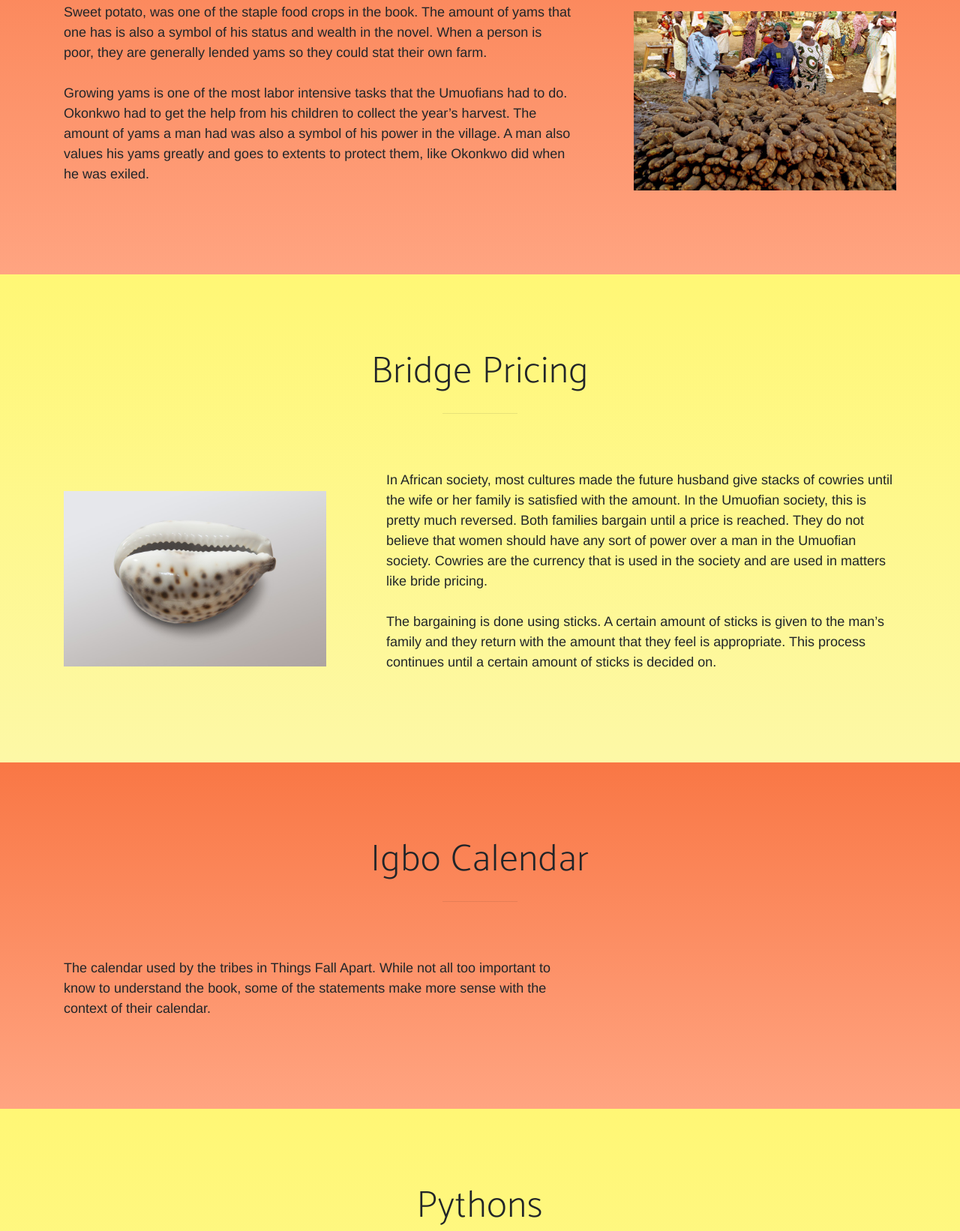
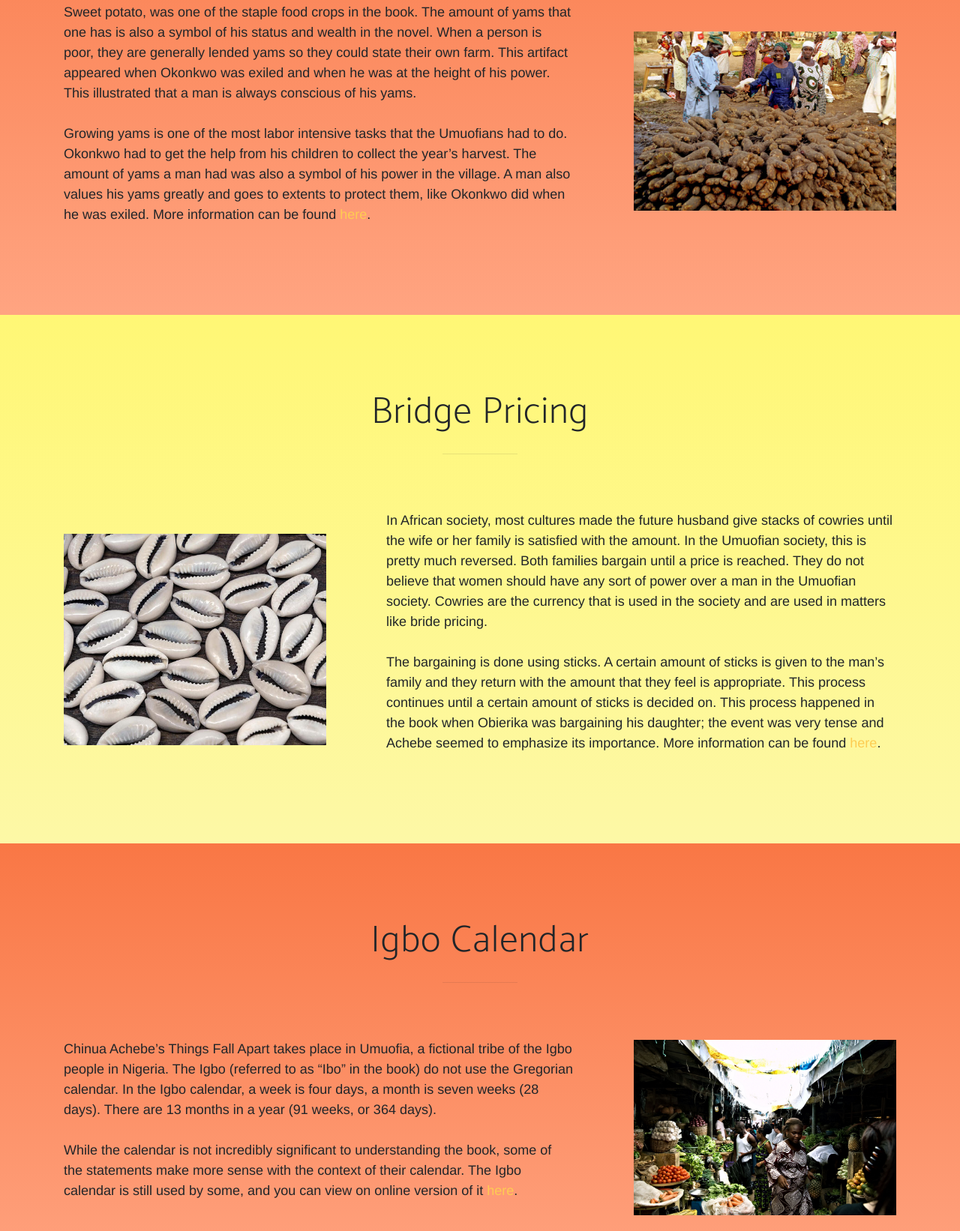
Before and after one commit to isaacbuckman/ThingsFallApart, a plain HTML site: page index.html in a window 1280 px wide. Shown: the part 1736-3378 px from the top of the page at 75% size. Drawn offline with Linux system fonts and the light colour scheme; a web font is replaced by a local one.

Commit message:
Add files via upload

```diff
--- a/index.html
+++ b/index.html
@@ -87,10 +87,10 @@
         </div>
         <div class="row">
           <div class="col-4 my-auto">
-            <img src="img/kola-nut.jpg" class="img-fluid" alt="">
+            <a href="http://kolanutcash.blogspot.com/2011/12/importance-of-kolanut-in-igboland.html"><img src="img/kola-nut.jpg" class="img-fluid" alt=""></a>
           </div>
           <div class="col-8 my-auto">
-			<p class="right">The kola nut is repeatedly referred to in Things Fall Apart. It is an honor to be the one to break the kola nut and it is said that “he who brings kola brings life.” The blog describes how the kola nut is related to Igbo traditions and provides images of what it looks like.<br><br>According to Vitus Ejiogu, the kola nut represents happiness, love for others, and unity. It must be presented as a welcome to guests or as good gesture for settling disputes. The importance of the kola nut is similar to the American tradition, “never show up empty-handed.” Typically, the kola nut is brought by visitors, broken by the eldest man in the room and then passed around on closest relation. Women are traditionally not allowed to break the kola nut.</p>
+			<p class="right">The kola nut is repeatedly referred to in Things Fall Apart. It is an honor to be the one to break the kola nut and it is said that “he who brings kola brings life.” The blog describes how the kola nut is related to Igbo traditions and provides images of what it looks like.<br><br>According to Vitus Ejiogu, the kola nut represents happiness, love for others, and unity. It must be presented as a welcome to guests or as good gesture for settling disputes. The importance of the kola nut is similar to the American tradition, “never show up empty-handed.” Typically, the kola nut is brought by visitors, broken by the eldest man in the room and then passed around on closest relation. Women are traditionally not allowed to break the kola nut. More information can be found <a href="http://kolanutcash.blogspot.com/2011/12/importance-of-kolanut-in-igboland.html">here</a>.</p>
           </div>
         </div>
       </div>
@@ -104,10 +104,10 @@
         </div>
         <div class="row">
 		  <div class="col-8 my-auto">
-			<p class="left">Sweet potato, was one of the staple food crops in the book. The amount of yams that one has is also a symbol of his status and wealth in the novel. When a person is poor, they are generally lended yams so they could stat their own farm. <br><br>Growing yams is one of the most labor intensive tasks that the Umuofians had to do. Okonkwo had to get the help from his children to collect the year’s harvest. The amount of yams a man had was also a symbol of his power in the village. A man also values his yams greatly and goes to extents to protect them, like Okonkwo did when he was exiled.</p>
+			<p class="left">Sweet potato, was one of the staple food crops in the book. The amount of yams that one has is also a symbol of his status and wealth in the novel. When a person is poor, they are generally lended yams so they could state their own farm. This artifact appeared when Okonkwo was exiled and when he was at the height of his power. This illustrated that a man is always conscious of his yams.<br><br>Growing yams is one of the most labor intensive tasks that the Umuofians had to do. Okonkwo had to get the help from his children to collect the year’s harvest. The amount of yams a man had was also a symbol of his power in the village. A man also values his yams greatly and goes to extents to protect them, like Okonkwo did when he was exiled. More information can be found <a href="http://www.bbc.com/news/world-africa-11385436">here</a>.</p>
           </div>
           <div class="col-4 my-auto">
-            <img src="img/yams.jpg" class="img-fluid" alt="">
+            <a href="http://www.bbc.com/news/world-africa-11385436"><img src="img/yams.jpg" class="img-fluid" alt=""></a>
           </div>
         </div>
       </div>
@@ -121,10 +121,10 @@
         </div>
         <div class="row">
           <div class="col-4 my-auto">
-            <img src="img/cowries.jpg" class="img-fluid" alt="">
+            <a href="http://www.bbc.com/news/world-africa-33810273"><img src="img/cowries-2.jpg" class="img-fluid" alt=""></a>
           </div>
           <div class="col-8 my-auto">
-			<p class="right">In African society, most cultures made the future husband give stacks of cowries until the wife or her family is satisfied with the amount. In the Umuofian society, this is pretty much reversed. Both families bargain until a price is reached. They do not believe that women should have any sort of power over a man in the Umuofian society. Cowries are the currency that is used in the society and are used in matters like bride pricing.<br><br>The bargaining is done using sticks. A certain amount of sticks is given to the man’s family and they return with the amount that they feel is appropriate. This process continues until a certain amount of sticks is decided on.</p>
+			<p class="right">In African society, most cultures made the future husband give stacks of cowries until the wife or her family is satisfied with the amount. In the Umuofian society, this is pretty much reversed. Both families bargain until a price is reached. They do not believe that women should have any sort of power over a man in the Umuofian society. Cowries are the currency that is used in the society and are used in matters like bride pricing.<br><br>The bargaining is done using sticks. A certain amount of sticks is given to the man’s family and they return with the amount that they feel is appropriate. This process continues until a certain amount of sticks is decided on. This process happened in the book when Obierika was bargaining his daughter; the event was very tense and Achebe seemed to emphasize its importance. More information can be found <a href="http://www.bbc.com/news/world-africa-33810273">here</a>.</p>
           </div>
         </div>
       </div>
@@ -138,10 +138,10 @@
         </div>
         <div class="row">
 		  <div class="col-8 my-auto">
-			<p class="left">The calendar used by the tribes in Things Fall Apart. While not all too important to know to understand the book, some of the statements make more sense with the context of their calendar.</p>
+			<p class="left">Chinua Achebe’s Things Fall Apart takes place in Umuofia, a fictional tribe of the Igbo people in Nigeria. The Igbo (referred to as “Ibo” in the book) do not use the Gregorian calendar. In the Igbo calendar, a week is four days, a month is seven weeks (28 days). There are 13 months in a year (91 weeks, or 364 days).<br><br>While the calendar is not incredibly significant to understanding the book, some of the statements make more sense with the context of their calendar. The Igbo calendar is still used by some, and you can view on online version of it <a href="https://igbocalendar.com/">here</a>.</p>
           </div>
           <div class="col-4 my-auto">
-            <img src="img/sundial.jpg" class="img-fluid" alt="">
+            <a href="https://igbocalendar.com/"><img src="img/calendar.jpg" class="img-fluid" alt=""></a>
           </div>
         </div>
       </div>
@@ -155,10 +155,10 @@
         </div>
         <div class="row">
           <div class="col-4 my-auto">
-            <img src="img/python.jpg" class="img-fluid" alt="">
+            <a href="https://newafrikan77.wordpress.com/2018/04/22/ala-ani-the-mother-earth-goddess-of-them-all-igbo-odinani/"><img src="img/python.jpg" class="img-fluid" alt=""></a>
           </div>
           <div class="col-8 my-auto">
-			<p class="right">In Things Fall Apart by Chinua Achebe, a character named Enoch kills and eats a python in rejection of his previous religion and as a convert to Christianity. This leads heated debates on Enoch’s punishment, whether new Christian converts should switch back to their traditional religion, and how the tribe in Umuofia should deal with the white Christians who have decided to settle in their land and change their customs. The python is described to be a greatly worshipped animal among the Nigerian tribe, and one who accidentally killed a python must give it a proper burial and sacrifice to appease the Gods. This blog post goes into more detail about exactly how the python is related to the Gods and why it is revered by Nigerians.<br><br>Ala is the Earth Mother Goddess of morality, death, and fertility. She judges humans who have committed crimes and can control the success of a man’s harvest. The python is Ala’s messenger on Earth, explaining why the creature is so important to Nigerians. Killing one would mean disrespecting Ala and resulting in your death as punishment.</p>
+			<p class="right">In Things Fall Apart by Chinua Achebe, a character named Enoch kills and eats a python in rejection of his previous religion and as a convert to Christianity. This leads heated debates on Enoch’s punishment, whether new Christian converts should switch back to their traditional religion, and how the tribe in Umuofia should deal with the white Christians who have decided to settle in their land and change their customs. The python is described to be a greatly worshipped animal among the Nigerian tribe, and one who accidentally killed a python must give it a proper burial and sacrifice to appease the Gods. This blog post goes into more detail about exactly how the python is related to the Gods and why it is revered by Nigerians.<br><br>Ala is the Earth Mother Goddess of morality, death, and fertility. She judges humans who have committed crimes and can control the success of a man’s harvest. The python is Ala’s messenger on Earth, explaining why the creature is so important to Nigerians. Killing one would mean disrespecting Ala and resulting in your death as punishment. More information can be found <a href="https://newafrikan77.wordpress.com/2018/04/22/ala-ani-the-mother-earth-goddess-of-them-all-igbo-odinani/">here</a>.</p>
           </div>
         </div>
       </div>
@@ -172,10 +172,10 @@
         </div>
         <div class="row">
 		  <div class="col-8 my-auto">
-			<p class="left">The Evil Forest is where the bodies of dishonorary criminals are disposed of in Umuofia of Things Fall Apart by Chinua Achebe. A woman whose children kept dying soon after being born are said to have been cursed with a child wishing to torture its mother by being reborn and dying again and again, and in the book, this is dealt with by dismantling the baby after it is born to scare it from torturing its mother again. When the new white settlers hear of this, they get an ugly view of Nigerian customs. This article dives deeper into Americans’ impression of this culture by describing news reporters’ reaction from walking through the Evil Forest.<br><br>The reporters walk through the forest where there are bones and decomposing bodies everywhere they look. The Nigerians believe it is what must be done to appease the gods and stand by their traditions while the reporters try to explain their actions are monstrous and cruel and attempt to preach about Christianity just like the white men in the book.</p>
+			<p class="left">The Evil Forest is where the bodies of dishonorary criminals are disposed of in Umuofia of Things Fall Apart by Chinua Achebe. A woman whose children kept dying soon after being born are said to have been cursed with a child wishing to torture its mother by being reborn and dying again and again, and in the book, this is dealt with by dismantling the baby after it is born to scare it from torturing its mother again. When the new white settlers hear of this, they get an ugly view of Nigerian customs. This article dives deeper into Americans’ impression of this culture by describing news reporters’ reaction from walking through the Evil Forest.<br><br>The reporters walk through the forest where there are bones and decomposing bodies everywhere they look. The Nigerians believe it is what must be done to appease the gods and stand by their traditions while the reporters try to explain their actions are monstrous and cruel and attempt to preach about Christianity just like the white men in the book. More information can be found <a href="https://www.iol.co.za/news/africa/inside-nigerias-evil-forest-219938">here</a>.</p>
           </div>
           <div class="col-4 my-auto">
-            <img src="img/forest.jpg" class="img-fluid" alt="">
+            <a href="https://www.iol.co.za/news/africa/inside-nigerias-evil-forest-219938"><img src="img/forest.jpg" class="img-fluid" alt=""></a>
           </div>
         </div>
       </div>
@@ -189,10 +189,10 @@
         </div>
         <div class="row">
           <div class="col-4 my-auto">
-            <img src="img/odinani.jpg" class="img-fluid" alt="">
+            <a href="http://www.nairaland.com/549733/fundamentals-odinani-igbo-religion"><img src="img/odinani.jpg" class="img-fluid" alt=""></a>
           </div>
           <div class="col-8 my-auto">
-			<p class="right">The religion of Umuofia and other tribes in the book. Constantly referenced, but never thoroughly explained.</p>
+			<p class="right">The Igbo tribes in Things Fall Apart practice the religion of Odinani, a religion that is still around today. While polytheistic, Odinani has a ruling god, Chukwu (or Chineke). The religion also focuses on one’s Chi, their personal god (similar to the idea of a guardian angel). Odinani believes in reincarnation, and has several other deities, usually representing various natural forces. Some of the deities include Ala (land) and Amadioha (sky, lightning). More information can be found <a href="http://www.nairaland.com/549733/fundamentals-odinani-igbo-religion">here</a>.</p>
           </div>
         </div>
       </div>
```
Also changed, not shown: workscited.html (+2 -0 lines).
